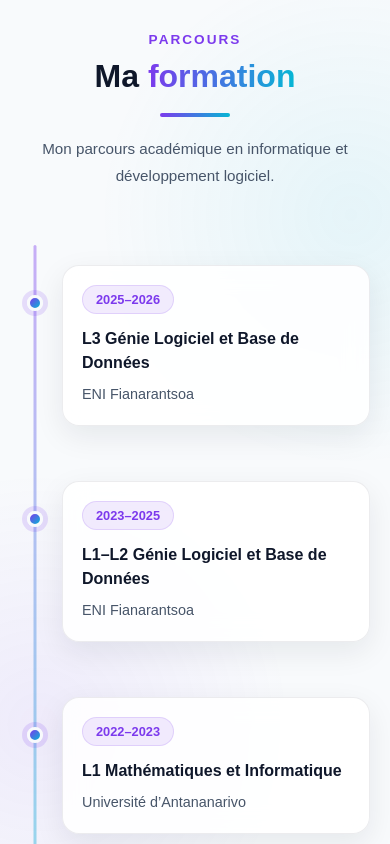
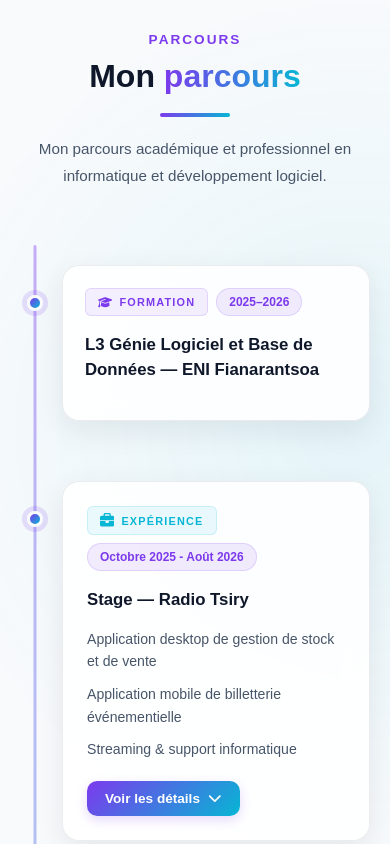
Before and after one commit to Fanajaval/mon-portfolio, a React (Vite) app: page / in a window 390 px wide. Shown: the part 6960-7804 px from the top of the page. Built offline with nearby package versions, Linux system fonts and the light colour scheme.

Commit message:
menu formation->parcours, ajout des stages dans le timeline

```diff
--- a/src/components/Education.jsx
+++ b/src/components/Education.jsx
@@ -1,30 +1,19 @@
 import "../styles/Education.css";
 import { motion } from "framer-motion";
-
-const educationData = [
-  {
-    year: "2025–2026",
-    title: "L3 Génie Logiciel et Base de Données",
-    school: "ENI Fianarantsoa"
-  },
-  {
-    year: "2023–2025",
-    title: "L1–L2 Génie Logiciel et Base de Données",
-    school: "ENI Fianarantsoa"
-  },
-  {
-    year: "2022–2023",
-    title: "L1 Mathématiques et Informatique",
-    school: "Université d’Antananarivo"
-  }
-];
-
+import { parcoursData } from "../data/parcours";
+import { useState } from "react";
+import { FaGraduationCap, FaBriefcase, FaChevronDown, FaChevronUp } from "react-icons/fa6";
 
 function Education() {
+  const [expandedIndex, setExpandedIndex] = useState(null);
+
+  const toggleDetails = (index) => {
+    setExpandedIndex(expandedIndex === index ? null : index);
+  };
+
   return (
-    <section className="education" id="education">
+    <section className="education" id="parcours">
 
-      {/* En-tête */}
       <motion.div
         className="education-heading"
 
@@ -54,30 +43,29 @@ function Education() {
         </span>
 
         <h2 className="section-title">
-          Ma <span>formation</span>
+          Mon <span>parcours</span>
         </h2>
 
         <div className="education-line"></div>
 
         <p className="education-intro">
-          Mon parcours académique en informatique et
+          Mon parcours académique et professionnel en informatique et
           développement logiciel.
         </p>
 
       </motion.div>
 
 
-      {/* Timeline */}
       <div className="education-timeline">
 
-        {educationData.map((education, index) => (
+        {parcoursData.map((item, index) => (
 
           <motion.div
             className={`education-item ${
               index % 2 === 0 ? "left" : "right"
-            }`}
+            } ${item.type}`}
 
-            key={education.year}
+            key={`${item.type}-${index}`}
 
             initial={{
               opacity: 0,
@@ -105,17 +93,77 @@ function Education() {
 
             <div className="education-card">
 
-              <span className="education-year">
-                {education.year}
-              </span>
+              <div className="parcours-header">
+                <div className={`parcours-label ${item.type}`}>
+                  {item.type === "formation" ? (
+                    <>
+                      <FaGraduationCap className="parcours-icon" />
+                      <span>FORMATION</span>
+                    </>
+                  ) : (
+                    <>
+                      <FaBriefcase className="parcours-icon" />
+                      <span>EXPÉRIENCE</span>
+                    </>
+                  )}
+                </div>
+
+                <span className="education-year">
+                  {item.year}
+                </span>
+              </div>
 
               <h3>
-                {education.title}
+                {item.title} — {item.organization}
               </h3>
 
-              <p>
-                {education.school}
-              </p>
+              {item.projects && (
+                <div className="parcours-projects-list">
+                  {item.projects.map((project, idx) => (
+                    <p key={idx} className="parcours-project-item">
+                      {project}
+                    </p>
+                  ))}
+                </div>
+              )}
+
+              {item.details && (
+                <>
+                  <button
+                    className="parcours-details-btn"
+                    onClick={() => toggleDetails(index)}
+                  >
+                    {expandedIndex === index ? (
+                      <>
+                        Masquer les détails
+                        <FaChevronUp />
+                      </>
+                    ) : (
+                      <>
+                        Voir les détails
+                        <FaChevronDown />
+                      </>
+                    )}
+                  </button>
+
+                  {expandedIndex === index && (
+                    <motion.div
+                      className="parcours-details"
+                      initial={{ opacity: 0, height: 0 }}
+                      animate={{ opacity: 1, height: "auto" }}
+                      exit={{ opacity: 0, height: 0 }}
+                      transition={{ duration: 0.3 }}
+                    >
+                      {item.details.map((detail, idx) => (
+                        <div key={idx} className="detail-block">
+                          <h4>{detail.title}</h4>
+                          <p>{detail.description}</p>
+                        </div>
+                      ))}
+                    </motion.div>
+                  )}
+                </>
+              )}
 
             </div>
 
--- a/src/components/Navbar.jsx
+++ b/src/components/Navbar.jsx
@@ -12,7 +12,7 @@ const navItems = [
   { id: "about", label: "À propos" },
   { id: "skills", label: "Compétences" },
   { id: "projects", label: "Projets" },
-  { id: "education", label: "Formation" },
+  { id: "parcours", label: "Parcours" },
   { id: "certifications", label: "Certifications" },
   { id: "contact", label: "Contact" },
 ];
--- /dev/null
+++ b/src/data/parcours.js
@@ -0,0 +1,60 @@
+export const parcoursData = [
+  {
+    year: "2025–2026",
+    type: "formation",
+    title: "L3 Génie Logiciel et Base de Données",
+    organization: "ENI Fianarantsoa"
+  },
+  {
+    year: "Octobre 2025 - Août 2026",
+    type: "experience",
+    title: "Stage",
+    organization: "Radio Tsiry",
+    projects: [
+      "Application desktop de gestion de stock et de vente",
+      "Application mobile de billetterie événementielle",
+      "Streaming & support informatique"
+    ],
+    details: [
+      {
+        title: "Application desktop de gestion de stock et de vente — Octobre - Décembre 2025",
+        description: "Gestion des produits, des entrées/sorties et des ventes, avec génération de rapports de vente en PDF selon une date sélectionnée."
+      },
+      {
+        title: "Billetterie événementielle — Mai - Juillet 2026",
+        description: "Application mobile de création et de contrôle de billets personnalisés en PDF, avec QR codes chiffrés et signés. Scan des QR codes pour contrôler les billets et génération d'un PDF de l'historique des billets générés."
+      },
+      {
+        title: "Autres activités",
+        description: "Participation au streaming sur terrain lors d'événements, suivi des diffusions Facebook et radio, ainsi que support et dépannage informatique."
+      }
+    ]
+  },
+  {
+    year: "Septembre – Décembre 2025",
+    type: "experience",
+    title: "Stage",
+    organization: "Préfecture de Fianarantsoa",
+    projects: [
+      "Application desktop de gestion de l'émigration des étrangers"
+    ],
+    details: [
+      {
+        title: "Application desktop de gestion de l'émigration des étrangers",
+        description: "Gestion des étrangers, visas, passeports et génération de documents administratifs."
+      }
+    ]
+  },
+  {
+    year: "2023–2025",
+    type: "formation",
+    title: "L1–L2 Génie Logiciel et Base de Données",
+    organization: "ENI Fianarantsoa"
+  },
+  {
+    year: "2022–2023",
+    type: "formation",
+    title: "L1 Mathématiques et Informatique",
+    organization: "Université d'Antananarivo"
+  }
+];
--- a/src/styles/Education.css
+++ b/src/styles/Education.css
@@ -133,7 +133,11 @@
 
   width: 50%;
 
-  margin-bottom: 55px;
+  margin-bottom: 100px;
+}
+
+.education-item.experience {
+  margin-bottom: 120px;
 }
 
 .education-item.left {
@@ -183,7 +187,7 @@
 }
 
 .education-card {
-  padding: 25px;
+  padding: 30px;
 
   background: color-mix(
     in srgb,
@@ -208,6 +212,10 @@
     background-color 0.3s ease;
 }
 
+.education-item.experience .education-card {
+  padding: 32px;
+}
+
 .education-card:hover {
   transform: translateY(-5px);
 
@@ -217,12 +225,19 @@
     0 18px 40px rgba(124, 58, 237, 0.15);
 }
 
+.parcours-header {
+  display: flex;
+  align-items: center;
+  gap: 12px;
+  flex-wrap: wrap;
+
+  margin-bottom: 16px;
+}
+
 .education-year {
   display: inline-block;
 
-  padding: 6px 13px;
-
-  margin-bottom: 13px;
+  padding: 7px 14px;
 
   border-radius: 999px;
 
@@ -238,7 +253,7 @@
 }
 
 .education-card h3 {
-  margin: 0 0 8px;
+  margin: 0 0 16px;
 
   font-size: 1.15rem;
 
@@ -260,6 +275,139 @@
   font-size: 0.95rem;
 
   line-height: 1.6;
+}
+
+.parcours-label {
+  display: inline-flex;
+  align-items: center;
+  gap: 7px;
+
+  padding: 7px 15px;
+
+  border-radius: 6px;
+
+  font-size: 0.7rem;
+  font-weight: 700;
+  letter-spacing: 1.2px;
+
+  transition: all 0.3s ease;
+}
+
+.parcours-label.formation {
+  color: var(--primary-color);
+  background: rgba(124, 58, 237, 0.08);
+  border: 1px solid rgba(124, 58, 237, 0.15);
+}
+
+.parcours-label.experience {
+  color: var(--secondary-color);
+  background: rgba(6, 182, 212, 0.08);
+  border: 1px solid rgba(6, 182, 212, 0.15);
+}
+
+.parcours-icon {
+  font-size: 0.9rem;
+}
+
+.parcours-projects-list {
+  margin: 0 0 4px;
+}
+
+.parcours-project-item {
+  margin: 0 0 10px !important;
+
+  padding: 0 !important;
+
+  font-size: 0.92rem !important;
+  font-weight: 500 !important;
+
+  color: var(--text-secondary) !important;
+
+  line-height: 1.6 !important;
+}
+
+.parcours-project-item:last-child {
+  margin-bottom: 0 !important;
+}
+
+.parcours-details-btn {
+  display: inline-flex;
+  align-items: center;
+  gap: 8px;
+
+  margin-top: 16px;
+
+  padding: 10px 18px;
+
+  border: none;
+  border-radius: 10px;
+
+  font-size: 0.85rem;
+  font-weight: 600;
+
+  color: var(--surface-color);
+
+  background: linear-gradient(
+    135deg,
+    var(--primary-color),
+    var(--secondary-color)
+  );
+
+  cursor: pointer;
+
+  transition: all 0.3s ease;
+
+  box-shadow: 0 4px 12px rgba(124, 58, 237, 0.2);
+}
+
+.parcours-details-btn:hover {
+  transform: translateY(-2px);
+
+  box-shadow: 0 6px 20px rgba(124, 58, 237, 0.3);
+}
+
+.parcours-details-btn:active {
+  transform: translateY(0);
+}
+
+.parcours-details {
+  margin-top: 20px;
+
+  padding: 24px;
+
+  border-radius: 12px;
+
+  background: rgba(124, 58, 237, 0.04);
+
+  border: 1px solid rgba(124, 58, 237, 0.1);
+
+  overflow: hidden;
+}
+
+.detail-block {
+  margin-bottom: 22px;
+}
+
+.detail-block:last-child {
+  margin-bottom: 0;
+}
+
+.detail-block h4 {
+  margin: 0 0 10px;
+
+  font-size: 0.92rem;
+  font-weight: 700;
+
+  color: var(--text-color);
+}
+
+.detail-block p {
+  margin: 0;
+
+  color: var(--text-secondary);
+
+  font-size: 0.88rem;
+  line-height: 1.7;
 }
 
 [data-theme="dark"] .education {
@@ -305,11 +453,16 @@
     width: 100%;
 
     margin-left: 0;
+    margin-bottom: 70px;
 
     padding-left: 55px;
     padding-right: 0;
 
     text-align: left;
+  }
+
+  .education-item.experience {
+    margin-bottom: 85px;
   }
 
   .education-item.left .education-dot,
@@ -319,7 +472,15 @@
   }
 
   .education-card {
-    padding: 22px;
+    padding: 26px;
+  }
+
+  .education-item.experience .education-card {
+    padding: 28px;
+  }
+
+  .parcours-header {
+    gap: 10px;
   }
 }
 
@@ -344,6 +505,11 @@
   .education-item.left,
   .education-item.right {
     padding-left: 42px;
+    margin-bottom: 60px;
+  }
+
+  .education-item.experience {
+    margin-bottom: 70px;
   }
 
   .education-item.left .education-dot,
@@ -352,16 +518,38 @@
   }
 
   .education-card {
-    padding: 19px;
+    padding: 22px;
 
     border-radius: 17px;
   }
 
+  .education-item.experience .education-card {
+    padding: 24px;
+  }
+
   .education-card h3 {
-    font-size: 1rem;
+    font-size: 1.05rem;
   }
 
   .education-card p {
     font-size: 0.9rem;
   }
+
+  .parcours-header {
+    gap: 8px;
+  }
+
+  .parcours-label {
+    padding: 6px 12px;
+    font-size: 0.68rem;
+  }
+
+  .education-year {
+    padding: 6px 12px;
+    font-size: 0.75rem;
+  }
+
+  .parcours-project-item {
+    font-size: 0.88rem !important;
+  }
 }
```
